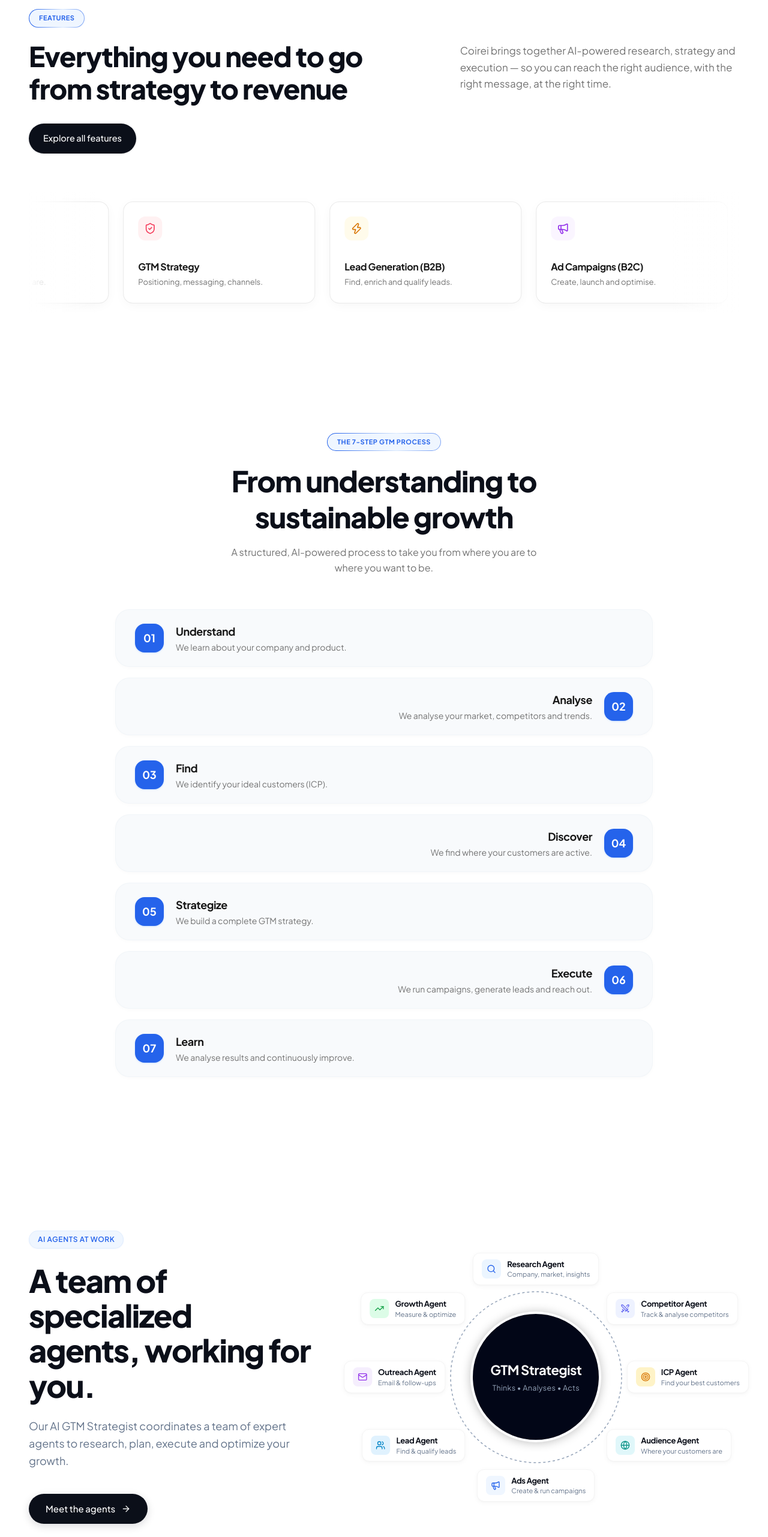
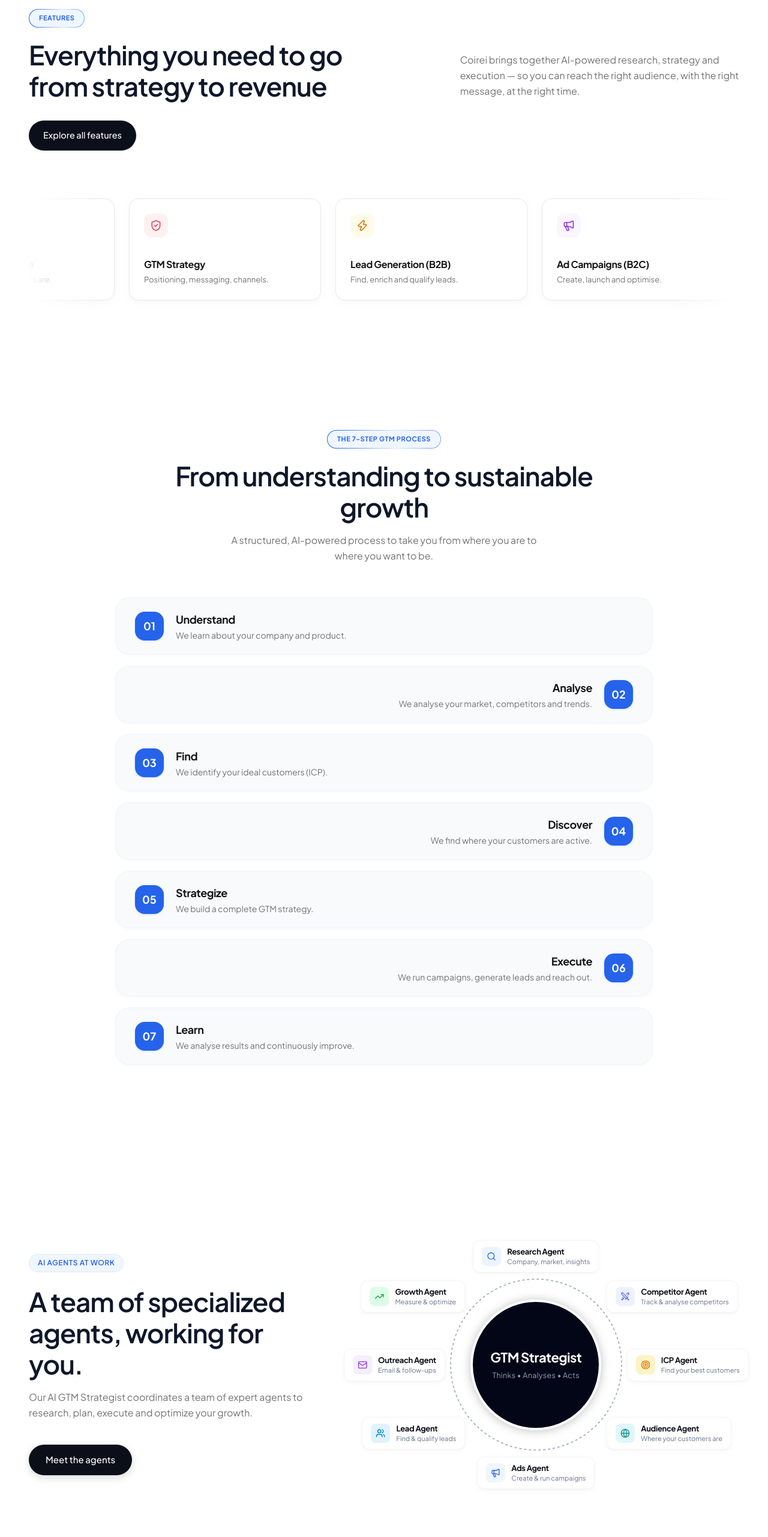
Before and after one commit to Kuberan1810/coireiAI, a React (Vite) app: page / in a window 1280 px wide. Shown: the part 1764-4327 px from the top of the page at 60% size. Built offline with nearby package versions, Linux system fonts and the light colour scheme.

Commit message:
Standardize heading/subheading typography and remove button arrows across sections

```diff
--- a/src/Pages/Home/section/AgentsSection.tsx
+++ b/src/Pages/Home/section/AgentsSection.tsx
@@ -1,7 +1,6 @@
 import React from 'react';
 import { Link } from 'react-router-dom';
 import {
-  ArrowRight,
   Search,
   Swords,
   Target,
@@ -157,14 +156,14 @@
             </div>
 
             {/* Main Headline */}
-            <h2 className="text-3xl sm:text-5xl lg:text-[52px] font-extrabold text-[#0B0F19] tracking-[-0.03em] leading-[1.12]">
+            <h2 className="text-2xl sm:text-3xl md:text-[44px] font-semibold text-[#0F172A] tracking-tight leading-[1.18]">
               A team of specialized <br />
               agents, working for <br />
               you.
             </h2>
 
             {/* Description */}
-            <p className="mt-6 text-base sm:text-lg text-[#64748B] leading-relaxed font-normal max-w-md">
+            <p className="mt-4 text-neutral-500 text-sm sm:text-base max-w-xl leading-relaxed">
               Our AI GTM Strategist coordinates a team of expert agents to research, plan, execute and optimize your growth.
             </p>
 
@@ -172,10 +171,9 @@
             <div className="mt-8 sm:mt-10">
               <Link
                 to="/get-started"
-                className="inline-flex items-center justify-center gap-2.5 bg-[#0B0F19] hover:bg-neutral-800 text-white font-medium text-[15px] px-7 py-3.5 rounded-full shadow-[0_4px_14px_rgba(11,15,25,0.15)] hover:shadow-[0_6px_20px_rgba(11,15,25,0.25)] transition-all duration-200 group cursor-pointer"
+                className="inline-flex items-center justify-center bg-[#0B0F19] hover:bg-neutral-800 text-white font-medium text-[15px] px-7 py-3.5 rounded-full shadow-[0_4px_14px_rgba(11,15,25,0.15)] hover:shadow-[0_6px_20px_rgba(11,15,25,0.25)] transition-all duration-200 cursor-pointer"
               >
                 <span>Meet the agents</span>
-                <ArrowRight className="w-4 h-4 text-white/90 group-hover:translate-x-1 transition-transform duration-200" />
               </Link>
             </div>
           </div>
--- a/src/Pages/Home/section/AudienceSection.tsx
+++ b/src/Pages/Home/section/AudienceSection.tsx
@@ -74,8 +74,8 @@
               </div>
             </div>
 
-            {/* Headline matching exact font size and color of other sections */}
-            <h2 className="text-4xl sm:text-5xl lg:text-[52px] font-extrabold text-[#0B0F19] tracking-[-0.03em] leading-[1.12] mb-7 sm:mb-8">
+            {/* Headline */}
+            <h2 className="text-2xl sm:text-3xl md:text-[44px] font-semibold text-[#0F172A] tracking-tight leading-[1.18] mb-7 sm:mb-8">
               Whether you're selling to <br className="hidden sm:inline" />
               businesses or consumers, <br className="hidden sm:inline" />
               we've got you covered.
--- a/src/Pages/Home/section/CtaSection.tsx
+++ b/src/Pages/Home/section/CtaSection.tsx
@@ -1,6 +1,5 @@
 import React from 'react';
 import { Link } from 'react-router-dom';
-import { ArrowRight } from 'lucide-react';
 
 export const CtaSection: React.FC = () => {
   return (
@@ -17,12 +16,12 @@
         </div>
 
         {/* Main Headline - Single Line */}
-        <h2 className="text-3xl sm:text-4xl md:text-5xl lg:text-[56px] font-extrabold text-[#0B0F19] tracking-tight leading-[1.15] whitespace-normal sm:whitespace-nowrap">
+        <h2 className="text-2xl sm:text-3xl md:text-[44px] font-semibold text-[#0F172A] tracking-tight leading-[1.18] whitespace-normal sm:whitespace-nowrap">
           Let your GTM run on autopilot.
         </h2>
 
         {/* Subtitle */}
-        <p className="mt-5 text-base sm:text-lg text-[#64748B] max-w-2xl mx-auto leading-relaxed font-normal">
+        <p className="mt-4 text-neutral-500 text-sm sm:text-base max-w-xl mx-auto leading-relaxed">
           Smarter insights. Better leads. More revenue. All in one unified AI-powered{' '}
           <br className="hidden sm:inline" />
           strategic growth partner.
@@ -33,10 +32,9 @@
           {/* Primary CTA */}
           <Link
             to="/get-started"
-            className="inline-flex items-center justify-center gap-2 bg-[#0B0F19] hover:bg-neutral-800 text-white font-medium text-[15px] px-7 py-3.5 rounded-full shadow-[0_4px_14px_rgba(11,15,25,0.15)] hover:shadow-[0_6px_20px_rgba(11,15,25,0.25)] transition-all duration-200 group cursor-pointer"
+            className="inline-flex items-center justify-center bg-[#0B0F19] hover:bg-neutral-800 text-white font-medium text-[15px] px-7 py-3.5 rounded-full shadow-[0_4px_14px_rgba(11,15,25,0.15)] hover:shadow-[0_6px_20px_rgba(11,15,25,0.25)] transition-all duration-200 cursor-pointer"
           >
             <span>Get Started</span>
-            <ArrowRight className="w-4 h-4 text-white/90 group-hover:translate-x-1 transition-transform duration-200" />
           </Link>
 
           {/* Secondary CTA */}
--- a/src/Pages/Home/section/Features.tsx
+++ b/src/Pages/Home/section/Features.tsx
@@ -90,7 +90,7 @@
                         </div>
 
                         {/* Main Headline */}
-                        <h2 className="text-3xl sm:text-4xl md:text-[46px] font-extrabold text-[#0B0F19] tracking-tight leading-[1.18]">
+                        <h2 className="text-2xl sm:text-3xl md:text-[44px] font-semibold text-[#0F172A] tracking-tight leading-[1.18]">
                             Everything you need to go <br className="hidden sm:inline" />
                             from strategy to revenue
                         </h2>
@@ -108,7 +108,7 @@
 
                     {/* Right Column: Explanatory Subtext */}
                     <div className="lg:col-span-5 text-left lg:pt-14">
-                        <p className="text-neutral-500 text-base md:text-[17px] leading-relaxed font-normal">
+                        <p className="mt-4 text-neutral-500 text-sm sm:text-base max-w-xl leading-relaxed">
                             Coirei brings together AI-powered research, strategy and execution — so you can reach the right audience, with the right message, at the right time.
                         </p>
                     </div>
--- a/src/Pages/Home/section/Steps.tsx
+++ b/src/Pages/Home/section/Steps.tsx
@@ -67,7 +67,7 @@
                 </div>
 
                 {/* Headline */}
-                <h2 className="text-3xl sm:text-4xl md:text-5xl font-extrabold text-[#0B0F19] tracking-tight leading-tight max-w-3xl mx-auto">
+                <h2 className="text-2xl sm:text-3xl md:text-[44px] font-semibold text-[#0F172A] tracking-tight leading-[1.18] max-w-3xl mx-auto">
                     From understanding to sustainable growth
                 </h2>
 
```
